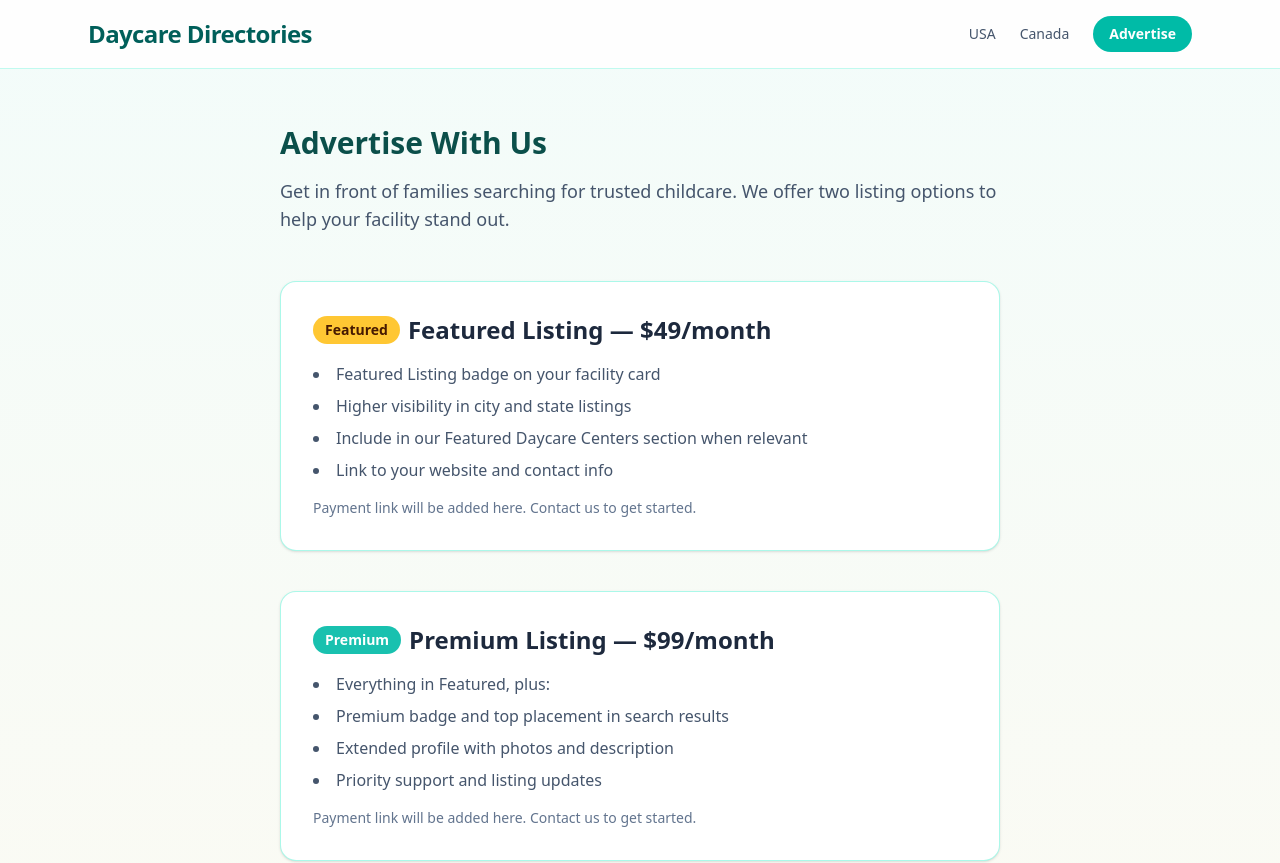
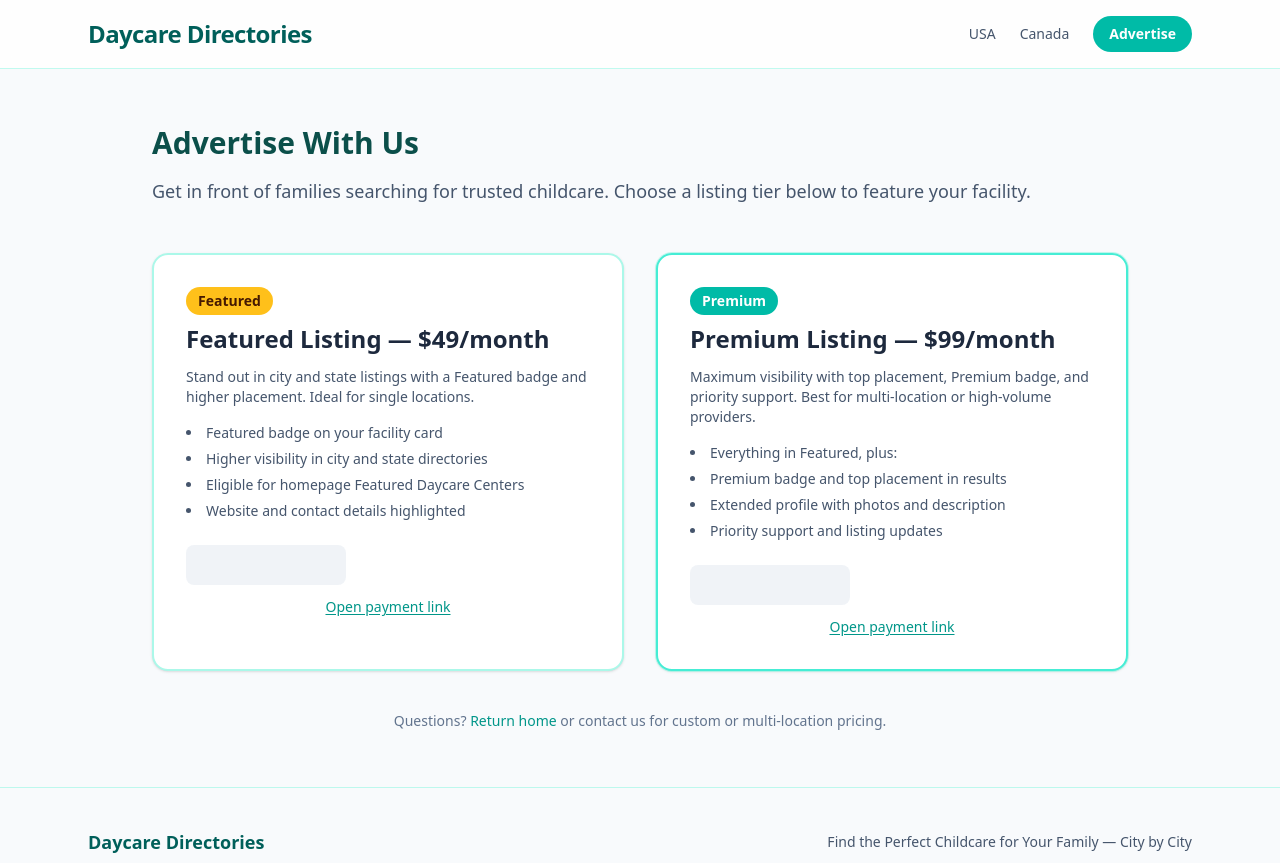
Before and after one commit to KimNovak171/daycare-directories, a Next.js app: page /advertise in a window 1280 px wide. Shown: the top 863 px of the page. Built offline with nearby package versions, Linux system fonts and the light colour scheme.

Commit message:
Advertise: add Stripe payment links and Buy Buttons for Featured and Premium listings
Made-with: Cursor

```diff
--- a/app/advertise/page.tsx
+++ b/app/advertise/page.tsx
@@ -1,65 +1,104 @@
+import Link from "next/link";
+import { StripeBuyButton } from "@/components/StripeBuyButton";
+
 export const metadata = {
   title: "Advertise Your Daycare | Daycare Directories",
   description:
     "Feature your daycare or childcare business with a Featured or Premium listing. Reach families searching for childcare.",
 };
 
+const FEATURED_PAYMENT_LINK = "https://buy.stripe.com/eVqcN5fiGgaba4eaLDfAc02";
+const FEATURED_BUY_BUTTON_ID = "buy_btn_1TAGpaF3f6ZqC3t86jNjyiVC";
+
+const PREMIUM_PAYMENT_LINK = "https://buy.stripe.com/9B628r2vU1fh1xI6vnfAc03";
+const PREMIUM_BUY_BUTTON_ID = "buy_btn_1TAGqoF3f6ZqC3t8hklul1Jg";
+
 export default function AdvertisePage() {
   return (
-    <div className="bg-gradient-to-b from-teal-50/60 to-amber-50/40">
-      <div className="mx-auto max-w-3xl px-4 py-14 sm:px-6">
-        <h1 className="font-heading text-3xl font-bold text-teal-900">Advertise With Us</h1>
+    <div className="bg-slate-50">
+      <div className="mx-auto max-w-5xl px-4 py-14 sm:px-6">
+        <h1 className="font-heading text-3xl font-bold text-teal-900">
+          Advertise With Us
+        </h1>
         <p className="mt-4 text-lg text-slate-600">
-          Get in front of families searching for trusted childcare. We offer two
-          listing options to help your facility stand out.
+          Get in front of families searching for trusted childcare. Choose a
+          listing tier below to feature your facility.
         </p>
 
-        <section className="mt-12">
-          <div className="rounded-2xl border border-teal-200/80 bg-white p-8 shadow-sm">
-            <div className="flex items-center gap-2">
-              <span className="rounded-full bg-amber-400/80 px-3 py-1 text-sm font-semibold text-amber-950">
+        <div className="mt-12 grid gap-8 md:grid-cols-2">
+          {/* Featured Listing */}
+          <section className="flex flex-col rounded-2xl border-2 border-teal-200/80 bg-white p-8 shadow-sm">
+            <div className="flex flex-wrap items-center gap-2">
+              <span className="rounded-full bg-amber-400/90 px-3 py-1 text-sm font-semibold text-amber-950">
                 Featured
               </span>
               <h2 className="text-2xl font-semibold text-slate-800">
                 Featured Listing — $49/month
               </h2>
             </div>
-            <ul className="mt-4 list-inside list-disc space-y-2 text-slate-600">
-              <li>Featured Listing badge on your facility card</li>
-              <li>Higher visibility in city and state listings</li>
-              <li>Include in our Featured Daycare Centers section when relevant</li>
-              <li>Link to your website and contact info</li>
+            <p className="mt-3 text-sm text-slate-600">
+              Stand out in city and state listings with a Featured badge and
+              higher placement. Ideal for single locations.
+            </p>
+            <ul className="mt-4 list-inside list-disc space-y-1.5 text-sm text-slate-600">
+              <li>Featured badge on your facility card</li>
+              <li>Higher visibility in city and state directories</li>
+              <li>Eligible for homepage Featured Daycare Centers</li>
+              <li>Website and contact details highlighted</li>
             </ul>
-            <p className="mt-4 text-sm text-slate-500">
-              Payment link will be added here. Contact us to get started.
-            </p>
-          </div>
-        </section>
+            <div className="mt-6 flex flex-col gap-3">
+              <StripeBuyButton buyButtonId={FEATURED_BUY_BUTTON_ID} />
+              <a
+                href={FEATURED_PAYMENT_LINK}
+                target="_blank"
+                rel="noopener noreferrer"
+                className="text-center text-sm font-medium text-teal-600 underline underline-offset-2 hover:text-teal-700"
+              >
+                Open payment link
+              </a>
+            </div>
+          </section>
 
-        <section className="mt-10">
-          <div className="rounded-2xl border border-teal-200/80 bg-white p-8 shadow-sm">
-            <div className="flex items-center gap-2">
-              <span className="rounded-full bg-teal-500/90 px-3 py-1 text-sm font-semibold text-white">
+          {/* Premium Listing */}
+          <section className="flex flex-col rounded-2xl border-2 border-teal-300 bg-white p-8 shadow-sm ring-1 ring-teal-200/60">
+            <div className="flex flex-wrap items-center gap-2">
+              <span className="rounded-full bg-teal-500 px-3 py-1 text-sm font-semibold text-white">
                 Premium
               </span>
               <h2 className="text-2xl font-semibold text-slate-800">
                 Premium Listing — $99/month
               </h2>
             </div>
-            <ul className="mt-4 list-inside list-disc space-y-2 text-slate-600">
+            <p className="mt-3 text-sm text-slate-600">
+              Maximum visibility with top placement, Premium badge, and priority
+              support. Best for multi-location or high-volume providers.
+            </p>
+            <ul className="mt-4 list-inside list-disc space-y-1.5 text-sm text-slate-600">
               <li>Everything in Featured, plus:</li>
-              <li>Premium badge and top placement in search results</li>
+              <li>Premium badge and top placement in results</li>
               <li>Extended profile with photos and description</li>
               <li>Priority support and listing updates</li>
             </ul>
-            <p className="mt-4 text-sm text-slate-500">
-              Payment link will be added here. Contact us to get started.
-            </p>
-          </div>
-        </section>
+            <div className="mt-6 flex flex-col gap-3">
+              <StripeBuyButton buyButtonId={PREMIUM_BUY_BUTTON_ID} />
+              <a
+                href={PREMIUM_PAYMENT_LINK}
+                target="_blank"
+                rel="noopener noreferrer"
+                className="text-center text-sm font-medium text-teal-600 underline underline-offset-2 hover:text-teal-700"
+              >
+                Open payment link
+              </a>
+            </div>
+          </section>
+        </div>
 
-        <p className="mt-10 text-center text-slate-600">
-          Stripe payment links will be integrated here. Add your links when ready.
+        <p className="mt-10 text-center text-sm text-slate-500">
+          Questions?{" "}
+          <Link href="/" className="font-medium text-teal-600 hover:underline">
+            Return home
+          </Link>{" "}
+          or contact us for custom or multi-location pricing.
         </p>
       </div>
     </div>
--- /dev/null
+++ b/components/StripeBuyButton.tsx
@@ -0,0 +1,48 @@
+"use client";
+
+import { useEffect, useRef, useState } from "react";
+
+const STRIPE_SCRIPT = "https://js.stripe.com/v3/buy-button.js";
+const PUBLISHABLE_KEY =
+  "pk_live_51T8qARF3f6ZqC3t8hIauPMEJ5V5jz8bwXPSaIQhU4cYdGGWi7zHwrUk4F3XMkQ9Bb8h4qzFsE7KfMGpOFWAooBM200askh7rFI";
+
+function loadStripeScript(): Promise<void> {
+  const existing = document.querySelector(`script[src="${STRIPE_SCRIPT}"]`);
+  if (existing) return Promise.resolve();
+  return new Promise((resolve) => {
+    const script = document.createElement("script");
+    script.src = STRIPE_SCRIPT;
+    script.async = true;
+    script.onload = () => resolve();
+    script.onerror = () => resolve();
+    document.body.appendChild(script);
+  });
+}
+
+export function StripeBuyButton({ buyButtonId }: { buyButtonId: string }) {
+  const containerRef = useRef<HTMLDivElement>(null);
+  const [ready, setReady] = useState(false);
+
+  useEffect(() => {
+    let mounted = true;
+    loadStripeScript().then(() => {
+      if (!mounted || !containerRef.current) return;
+      const el = document.createElement("stripe-buy-button");
+      el.setAttribute("buy-button-id", buyButtonId);
+      el.setAttribute("publishable-key", PUBLISHABLE_KEY);
+      containerRef.current.innerHTML = "";
+      containerRef.current.appendChild(el);
+      setReady(true);
+    });
+    return () => {
+      mounted = false;
+    };
+  }, [buyButtonId]);
+
+  if (!ready) {
+    return (
+      <div className="h-10 w-40 animate-pulse rounded-lg bg-slate-200" aria-hidden />
+    );
+  }
+  return <div ref={containerRef} className="min-h-[40px]" />;
+}
```
